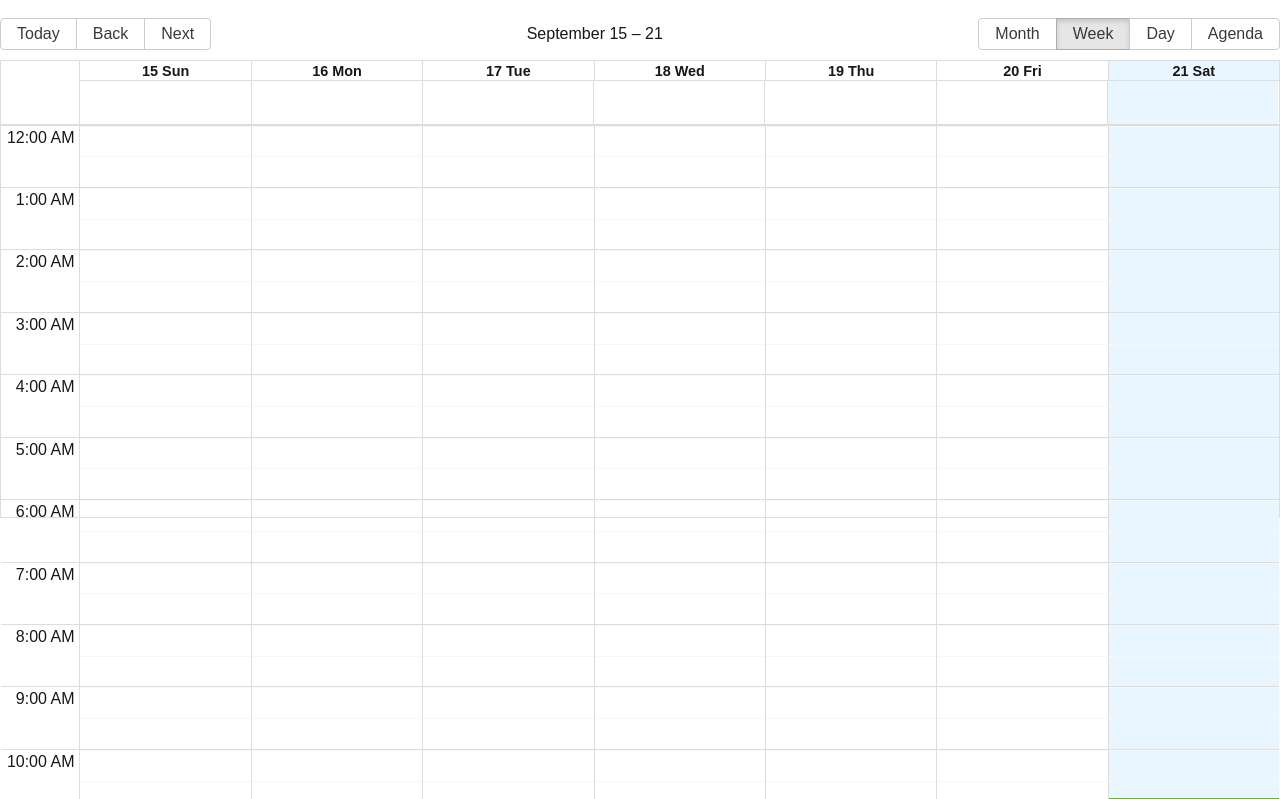
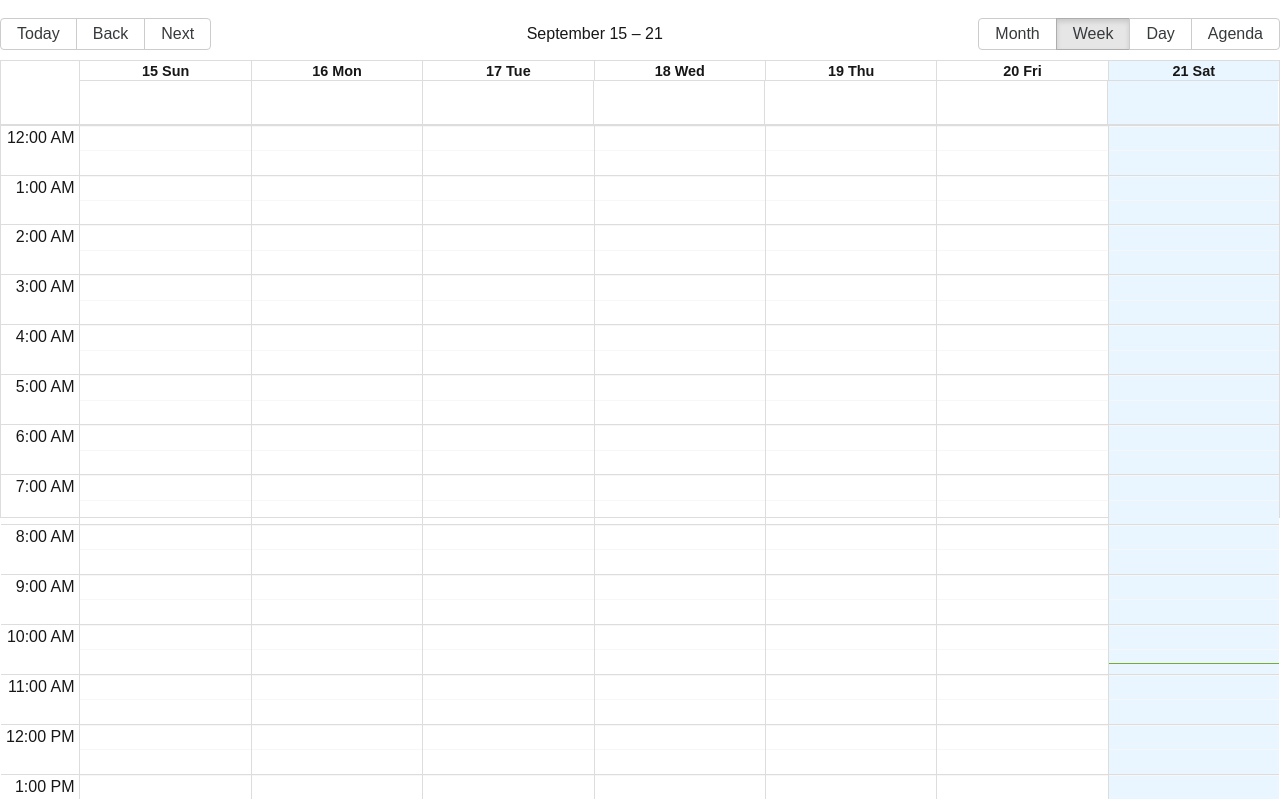
Before and after one commit to richiezbui/RMIT-Hackathon-Rhinos, a Next.js app: page /timetable in a window 1280 px wide. Shown: the part 361-1160 px from the top of the page. Built offline with nearby package versions, Linux system fonts and the light colour scheme; no server answers; the database is empty.

Commit message:
spacing and fontsize

```diff
--- a/src/app/timetable/customCalendarStyles.css
+++ b/src/app/timetable/customCalendarStyles.css
@@ -1,19 +1,16 @@
-/* Increase the height of each hour slot */
+
 .rbc-time-content {
-  min-height: 1500px; /* Change this value to increase/decrease the overall height */
+  min-height: 1200px; /* height */
 }
 
-.rbc-time-slot {
-  height: 100px !important; /* Increase the height of each time slot (1 hour) */
-}
 
-/* Optionally, adjust font size and padding for better readability */
+/* font */
 .rbc-event {
-  font-size: 14px;
+  font-size: 12px;
   padding: 5px;
 }
 
-/* Adjust the event title spacing */
+/* spacing */
 .rbc-event-content {
   white-space: normal;
   word-wrap: break-word;
```
